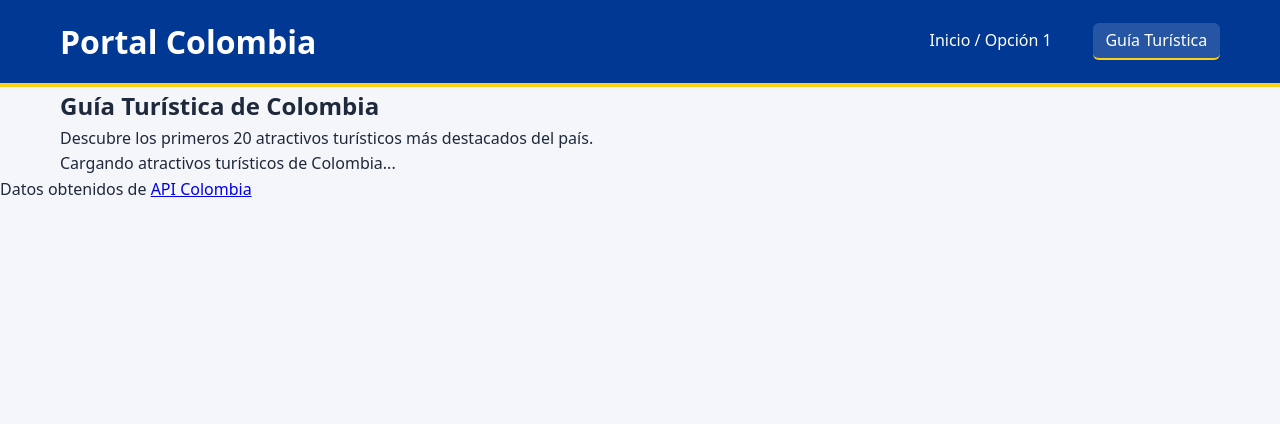
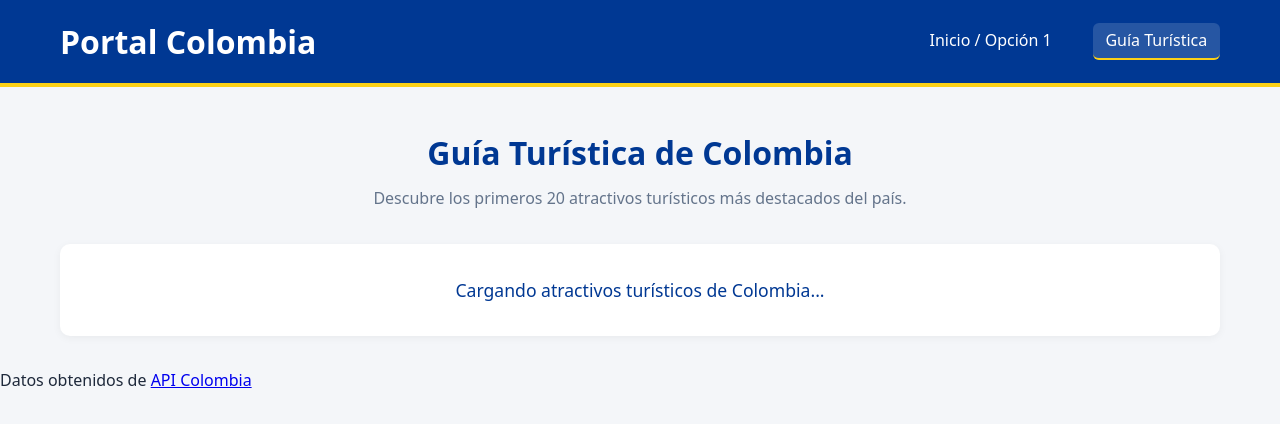
Before and after one commit to Unbornx18/camilo_ortiz_api_colombia, a plain HTML site: page index.html in a window 1280 px wide. Drawn offline with Linux system fonts and the light colour scheme.

Commit message:
style(ui): diseñar sección introductoria y estados de carga y error

```diff
--- a/css/styles.css
+++ b/css/styles.css
@@ -58,3 +58,41 @@ body {
     background-color: rgba(255, 255, 255, 0.15);
     border-bottom: 2px solid var(--amarillo);
 }
+
+/* Sección introductoria */
+.intro {
+    text-align: center;
+    margin: 2.5rem 0 2rem;
+}
+
+.intro h2 {
+    font-size: 2rem;
+    color: var(--azul);
+    margin-bottom: 0.5rem;
+}
+
+.intro p {
+    color: var(--gris-claro);
+}
+
+/* Mensajes de carga y error */
+.estado-mensaje {
+    text-align: center;
+    padding: 2rem;
+    font-size: 1.1rem;
+    font-weight: 500;
+    color: var(--azul);
+    background-color: var(--blanco);
+    border-radius: 10px;
+    box-shadow: 0 2px 8px rgba(0, 0, 0, 0.05);
+    margin-bottom: 2rem;
+}
+
+.estado-mensaje.error {
+    color: var(--rojo);
+    border-left: 5px solid var(--rojo);
+}
+
+.oculto {
+    display: none;
+}
```
